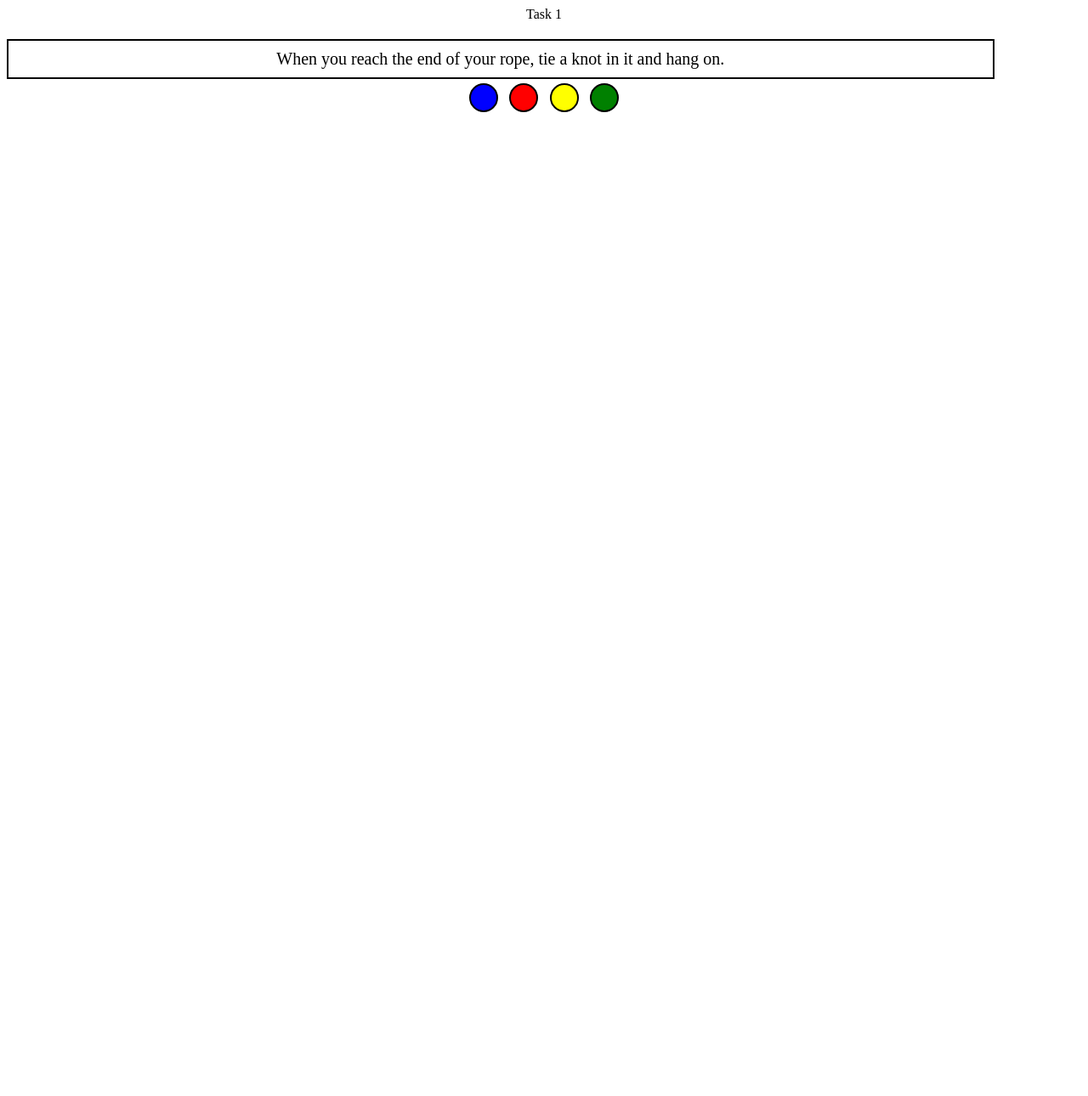
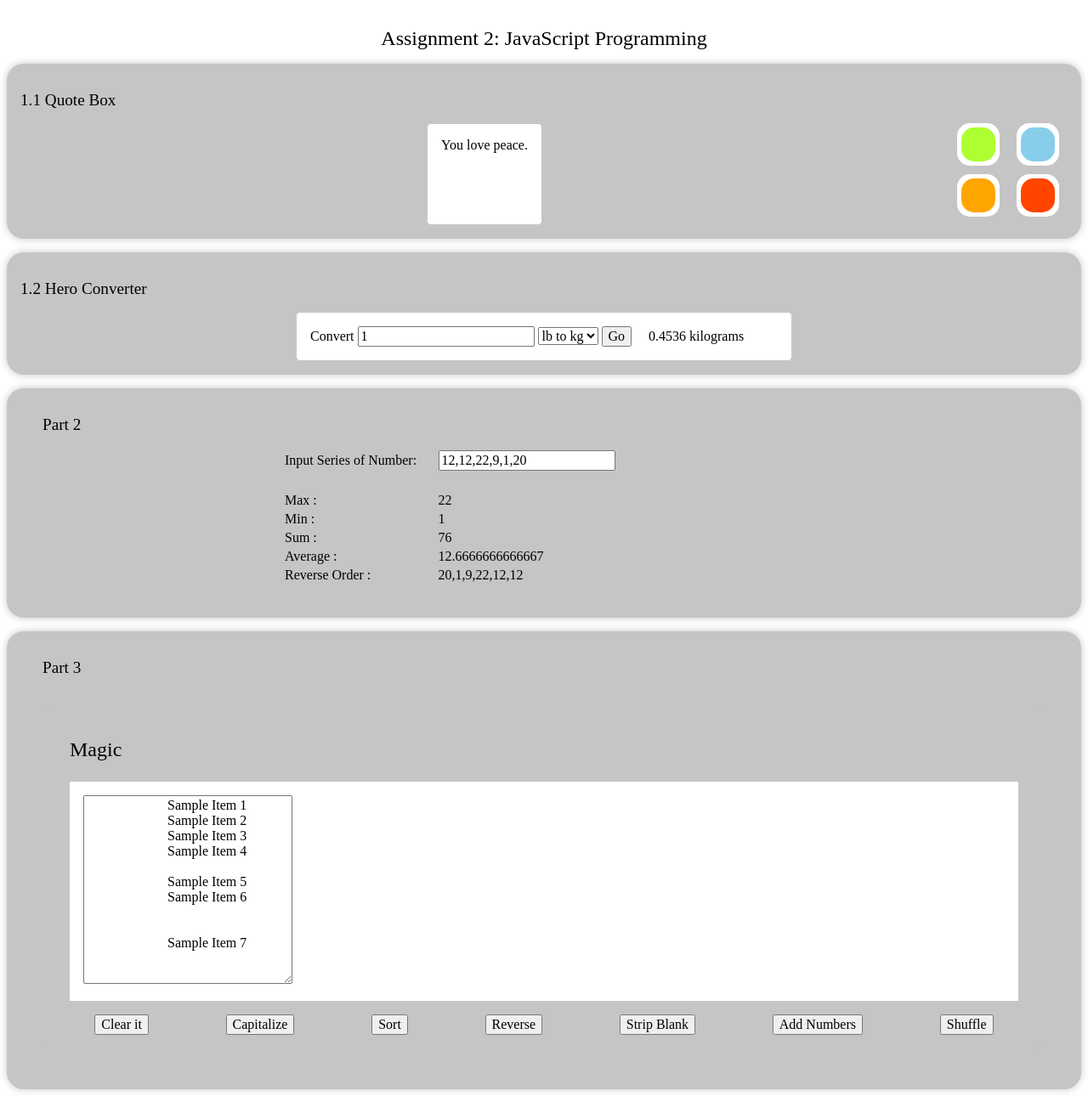
Before and after one commit to mah-moh/cse391_lab, a plain HTML site: page lab2/index.html in a window 1280 px wide. Shown: the whole page at 85% size. Before the commit the page ends 800 px from the top, so only its background shows below. Drawn offline with Linux system fonts and the light colour scheme.

Commit message:
lab 2 added

```diff
--- /dev/null
+++ b/lab2/css/style.css
@@ -0,0 +1,167 @@
+* {
+    font-family: serif;
+    font-weight: 400;
+    font-size: 1em;
+}
+
+.container {
+    width: 100%;
+    margin: 0 auto;
+}
+
+.title {
+    font-size: 1.5em;
+    margin-top: 2rem;
+    text-align: center;
+}
+
+.sub-title {
+    font-size: 1.2em;
+    margin-top: 1rem;
+}
+
+.hero-converter,
+.quote-container {
+    max-width: 550px;
+    border: 1px solid #C5C5C5;
+    padding: 1rem;
+    margin: 0 auto;
+    background-color: white;
+    border-radius: 5px;
+    /* display: flex; */
+    /* justify-content: space-between; */
+}
+
+.box {
+    width: 50px;
+    height: 50px;
+    background-color: white;
+    border-radius: 15px;
+    display: flex;
+    justify-content: center;
+    align-items: center;
+    margin: 0 10px 10px 10px;
+}
+
+.box-1,
+.box-2,
+.box-3,
+.box-4 {
+    width: 40px;
+    height: 40px;
+    border-radius: 15px;
+}
+
+.box-1 {
+    background-color: greenyellow;
+}
+
+.box-2 {
+    background-color: orange;
+}
+
+.box-3 {
+    background-color: skyblue;
+}
+
+.box-4 {
+    background-color: orangered;
+}
+
+#result {
+    padding-left: 1rem;
+}
+
+.part-3-container {
+    padding-bottom: 12rem;
+}
+
+.magic-container {
+    background-color: #C5C5C5;
+    padding: 1rem;
+    margin: 2rem 0;
+    border-radius: 10px;
+}
+
+h3 {
+    font-size: 1.5rem;
+    padding: 0 1rem;
+}
+
+li {
+    list-style-type: none;
+}
+
+#li-5 {
+    margin-top: 1rem;
+}
+
+#li-7 {
+    margin-top: 2rem;
+}
+
+.magic-body {
+    margin: 1rem;
+    background-color: white;
+    padding: 1rem;
+}
+
+.btn-container {
+    display: flex;
+    justify-content: space-around;
+}
+
+@media (max-width:576px) {
+    .container {
+        max-width: 540px;
+    }
+}
+
+@media (max-width:768px) {
+    .container {
+        max-width: 720px;
+    }
+}
+
+@media (min-width:992px) {
+    .container {
+        max-width: 960px;
+    }
+}
+
+@media (min-width:1200px) {
+    .container {
+        max-width: 1180px;
+    }
+}
+
+.q-container {
+    background-color: #C5C5C5;
+    border-radius: 20px;
+    padding: 1rem;
+    box-shadow: 0 0 10px #C5C5C5;
+}
+
+.h-container {
+    background-color: #C5C5C5;
+    border-radius: 20px;
+    padding: 1rem;
+    margin-top: 1rem;
+    box-shadow: 0 0 10px #C5C5C5;
+}
+
+.part-2-container{
+    background-color: #C5C5C5;
+    border-radius: 20px;
+    padding: 1rem;
+    margin-top: 1rem;
+    box-shadow: 0 0 10px #C5C5C5;
+}
+
+.part-3-container {
+    background-color: #C5C5C5;
+    border-radius: 20px;
+    padding: 1rem;
+    margin-top: 1rem;
+    box-shadow: 0 0 10px #C5C5C5;
+}
--- a/lab2/index.html
+++ b/lab2/index.html
@@ -1,18 +1,162 @@
 <!DOCTYPE html>
-<html>
-    <head>
-        <title>Lab assignment 2</title>
-        <link rel="stylesheet" href="style.css">
-    </head>
-    <body>
-        <center>Task 1</center>
-        <div id="qoute"></div>
-        <div id="color_picker">
-            <div class="colors" id="color_blue" style="background: blue;"></div>
-            <div class="colors" id="color_red" style="background: red;"></div>
-            <div class="colors" id="color_yellow" style="background: yellow;"></div>
-            <div class="colors" id="color_green" style="background: green;"></div>
+<html lang="en">
+
+<head>
+    <meta charset="UTF-8">
+    <meta http-equiv="X-UA-Compatible" content="IE=edge">
+    <meta name="viewport" content="width=device-width, initial-scale=1.0">
+
+    <!-- Style Sheet -->
+    <link rel="stylesheet" href="css/style.css">
+
+    <title>BRACU CSE391 Assignment 2</title>
+</head>
+
+<body onload="generateQuote()">
+    <!-- Quote Box -->
+    <div class="quote-box-container">
+        <h1 class="title">Assignment 2: JavaScript Programming</h1>
+        <div class="q-container">
+            <h2 class="sub-title">1.1 Quote Box</h2>
+            <div style="display:flex">
+                <div id="quote-container" class="quote-container">
+                    <span id="quote"></span>
+                </div>
+                <div class="">
+                    <div onclick="changeStyle('box1')" class="box">
+                        <div class="box-1"></div>
+                    </div>
+                    <div onclick="changeStyle('box2')" class="box">
+                        <div class="box-2"></div>
+                    </div>
+                </div>
+
+                <div class="">
+                    <div onclick="changeStyle('box3')" class="box">
+                        <div class="box-3"></div>
+                    </div>
+                    <div onclick="changeStyle('box4')" class="box">
+                        <div class="box-4"></div>
+                    </div>
+                </div>
+            </div>
         </div>
-        <script src="index.js"></script>
-    </body>
+    </div>
+
+    <!-- Hero Converter -->
+    <div class="hero-converter-container">
+        <div class="h-container">
+            <h2 class="sub-title">1.2 Hero Converter</h2>
+
+            <div class="hero-converter">
+                <label for="unit">Convert</label>
+                <input type="text" id="unit" name="unit" value="1">
+
+                <select name="convert-to" id="converter">
+                    <option value="lb_to_kg">lb to kg</option>
+                    <option value="kg_to_lb">kg to lb</option>
+                </select>
+
+                <input type="submit" onclick="convert(converter.value, unit.value)" value="Go">
+
+                <span id="result">0.4536 kilograms</span>
+            </div>
+        </div>
+    </div>
+
+    <!-- Part 2 -->
+    <div class="part-2-container">
+        <div class="container">
+            <h2 class="sub-title">Part 2</h2>
+        </div>
+        <table width="50%" border="0" align="center">
+            <tr>
+                <td width="13%">Input Series of Number:</td>
+                <td width="29%"><input onkeyup="calculate()" name="box1" type="text" id="box1" value="12,12,22,9,1,20" /></td>
+            </tr>
+            <tr>
+                <td>&nbsp;</td>
+                <td></td>
+            </tr>
+            <tr>
+                <td>Max :</td>
+                <td>
+                    <div id="max">22</div>
+                </td>
+            </tr>
+            <tr>
+                <td>Min :</td>
+                <td>
+                    <div id="min">1</div>
+                </td>
+            </tr>
+            <tr>
+                <td>Sum :</td>
+                <td>
+                    <div id="sum">76</div>
+                </td>
+            </tr>
+            <tr>
+                <td>Average :</td>
+                <td>
+                    <div id="avg">12.6666666666667</div>
+                </td>
+            </tr>
+            <tr>
+                <td>Reverse Order :</td>
+                <td>
+                    <div id="reverse">20,1,9,22,12,12</div>
+                </td>
+            </tr>
+            <tr>
+                <td>&nbsp;</td>
+                <td></td>
+            </tr>
+        </table>
+    </div>
+
+    <!-- Part 3 -->
+    <div class="part-3-container">
+        <div class="container">
+            <h2 class="sub-title">Part 3</h2>
+            <div class="magic-container">
+                <h3>Magic</h3>
+                <div class="magic-body">
+                    <textarea name="" id="text-area" cols="25" rows="12">
+                        Sample Item 1
+                        Sample Item 2
+                        Sample Item 3
+                        Sample Item 4
+
+                        Sample Item 5
+                        Sample Item 6
+
+
+                        Sample Item 7
+                    </textarea>
+                    <!-- <ul>
+                        <li id="li-1" class="lists">Sample Item 1</li>
+                        <li id="li-2" class="lists">Sample Item 2</li>
+                        <li id="li-3" class="lists">Sample Item 3</li>
+                        <li id="li-4" class="lists">Sample Item 4</li>
+                        <li id="li-5" class="lists">Sample Item 5</li>
+                        <li id="li-6" class="lists">Sample Item 6</li>
+                        <li id="li-7" class="lists">Sample Item 7</li>
+                    </ul> -->
+                </div>
+                <div class="btn-container">
+                    <button onclick="deleteAll()">Clear it</button>
+                    <button onclick="capitalize()">Capitalize</button>
+                    <button onclick="sort()">Sort</button>
+                    <button onclick="reverse()">Reverse</button>
+                    <button onclick="stripBlank()">Strip Blank</button>
+                    <button onclick="addNumbers()">Add Numbers</button>
+                    <button onclick="shuffle()">Shuffle</button>
+                </div>
+            </div>
+        </div>
+    </div>
+    <script src="js/script.js"></script>
+</body>
+
 </html>
--- a/lab2/index.js
+++ /dev/null
@@ -1,35 +0,0 @@
-const qoutes = [
-    'The greatest glory in living lies not in never falling, but in rising every time we fall.',
-    'The way to get started is to quit talking and begin doing.',
-    'Your time is limited, so don’t waste it living someone else’s life.',
-    'If life were predictable it would cease to be life, and be without flavor.',
-    'If you set your goals ridiculously high and it’s a failure, you will fail above everyone else’s success.',
-    'Life is what happens when you’re busy making other plans.',
-    'Spread love everywhere you go. Let no one ever come to you without leaving happier.',
-    'When you reach the end of your rope, tie a knot in it and hang on.',
-]
-
-const qoute = document.getElementById('qoute');
-
-qoute.innerHTML = qoutes[Math.floor(Math.random() * qoutes.length)]
-
-
-document.getElementById("color_blue").onclick = function() {
-    qoute.style.color = "skyblue";
-    qoute.style.background = "blue"
-}
-
-document.getElementById("color_red").onclick = function() {
-    qoute.style.color = "pink";
-    qoute.style.background = "red"
-}
-
-document.getElementById("color_yellow").onclick = function() {
-    qoute.style.color = "red";
-    qoute.style.background = "yellow"
-}
-
-document.getElementById("color_green").onclick = function() {
-    qoute.style.color = "black";
-    qoute.style.background = "green"
-}
--- /dev/null
+++ b/lab2/js/script.js
@@ -0,0 +1,156 @@
+function generateQuote() {
+    var quotes = ["Your talents will be recognized and suitably rewarded.", "He who hurries cannot walk with dignity.", "Your success in life must be earned with earnest efforts.", "You love peace.", "A friend asks only for your time and not your money.", "You will soon inherit a piece of land.", "Your luck is about to change.", "Things will soon go your way.", "He who stands on toilet is high on pot.", "Everybody is ignorant, only on different subjects.", "Fortune favors the brave.", "There is nothing permanent except change.", "You haven't failed until you give up."];
+    var length = quotes.length;
+    var number = Math.floor(Math.random() * (length - 1 - 0 + 1)) + 0;
+    document.getElementById('quote').innerText = quotes[number];
+}
+
+function changeStyle(box) {
+
+    if (box === 'box1') {
+        document.getElementById('quote-container').style.color = 'blue';
+        document.getElementById('quote-container').style.borderColor = 'blue';
+        document.getElementById('quote-container').style.backgroundColor = 'greenyellow';
+        document.getElementById('quote-container').style.fontSize = '14px';
+        document.getElementById('quote-container').style.fontFamily = 'Serif';
+    }
+    else if (box === 'box2') {
+        document.getElementById('quote-container').style.color = 'red';
+        document.getElementById('quote-container').style.border = 'red';
+        document.getElementById('quote-container').style.backgroundColor = 'orange';
+        document.getElementById('quote-container').style.fontSize = '16px';
+        document.getElementById('quote-container').style.fontFamily = 'Arial';
+    }
+    else if (box === 'box3') {
+        document.getElementById('quote-container').style.color = 'yellow';
+        document.getElementById('quote-container').style.borderColor = 'yellow';
+        document.getElementById('quote-container').style.backgroundColor = 'skyblue';
+        document.getElementById('quote-container').style.fontSize = '12px';
+        document.getElementById('quote-container').style.fontFamily = 'Lucida Sans';
+    }
+    else {
+        document.getElementById('quote-container').style.color = 'purple';
+        document.getElementById('quote-container').style.borderColor = 'purple';
+        document.getElementById('quote-container').style.backgroundColor = 'goldenrod';
+        document.getElementById('quote-container').style.fontSize = '18px';
+        document.getElementById('quote-container').style.fontFamily = 'Times New Romans';
+    }
+}
+
+function convert(converter, unit) {
+
+    // convert kg to pound
+    if (converter == "kg_to_lb") {
+        var kg = unit;
+        var pound = kg * 2.2046;
+
+        document.getElementById("result").innerText = pound.toFixed(4) + " pound";
+    }
+
+    // convert pound to kg
+    else {
+        var pound = unit;
+        var kg = pound / 2.2046;
+
+        document.getElementById("result").innerText = kg.toFixed(4) + " kilograms";
+    }
+}
+
+function calculate() {
+    var values = document.getElementById('box1').value.split(/,/g);
+    var sum = values.reduce(function (a, b) { return parseInt(a) + parseInt(b); });
+    document.querySelector('#max').innerHTML = values.max();
+    document.querySelector('#min').innerHTML = values.min();
+    document.querySelector('#sum').innerHTML = sum;
+    document.querySelector('#avg').innerHTML = (sum / values.length).toFixed(13);
+    document.querySelector('#reverse').innerHTML = values.reverse().join(',');
+}
+
+Array.prototype.max = function () {
+    return Math.max.apply(null, this);
+};
+
+Array.prototype.min = function () {
+    return Math.min.apply(null, this);
+};
+
+function deleteAll(){
+    document.getElementById('text-area').value = '';
+}
+
+function capitalize() {
+    //  Converts the text to upper/lower case. Button will work as toggle.
+    var text = document.getElementById('text-area').value;
+    var lines = text.split('\n');
+    var newLines = [];
+    for (var i = 0; i < lines.length; i++) {
+        newLines.push(lines[i].toUpperCase());
+    }
+    document.getElementById('text-area').value = newLines.join('\n');
+}
+
+function sort(){
+    // rearranges the lines into sorted alphabetical order
+    var text = document.getElementById('text-area').value;
+    var lines = text.split('');
+    var newLines = [];
+
+    for (var i = 0; i < lines.length; i++) {
+        newLines.push(lines[i].toLowerCase());
+        // let newLines = text.split('').sort().join('');
+    //     document.getElementById('text-area').value = newLines;
+    }
+    newLines.sort();
+    document.getElementById('text-area').value = newLines.join('');
+    // document.getElementById('text-area').value = text.split('').sort().join('');
+
+}
+
+function reverse (){
+    var text = document.getElementById('text-area').value;
+    var lines = text.split('\n');
+    var newLines = [];
+    for (var i = 0; i < lines.length; i++) {
+        newLines.push(lines[i].split('').reverse().join(''));
+    }
+    document.getElementById('text-area').value = newLines.join('\n');
+}
+
+function addNumbers() {
+    // Places a number in front of each line, such as "1. " (Ignore previous numbers in front of them.)
+    var text = document.getElementById('text-area').value;
+    var lines = text.split('\n');
+    var newLines = [];
+    for (var i = 0; i < lines.length; i++) {
+        newLines.push((i + 1) + '. ' + lines[i]);
+    }
+    document.getElementById('text-area').value = newLines.join('\n');
+}
+
+function stripBlank () {
+    // removes any empty lines from the text area also remove empty space at beginning and end of each line
+    var text = document.getElementById('text-area').value;
+    var lines = text.split('\n');
+    var newLines = [];
+    for (var i = 0; i < lines.length; i++) {
+        if (lines[i].trim() != '') {
+            newLines.push(lines[i].trim());
+        }
+    }
+    document.getElementById('text-area').value = newLines.join('\n');
+}
+
+function shuffle(){
+    // Rearranges the lines into a random order. Js do not have this built in, use Math.random().
+    var text = document.getElementById('text-area').value;
+    var lines = text.split('\n');
+    var newLines = [];
+    for (var i = 0; i < lines.length; i++) {
+        newLines.push(lines[i].trim());
+    }
+    newLines.sort(function () {
+        return 0.5 - Math.random();
+    }
+    );
+    document.getElementById('text-area').value = newLines.join('\n');
+}
--- a/lab2/style.css
+++ /dev/null
@@ -1,26 +0,0 @@
-#qoute {
-    display: flex;
-    justify-content: center;
-    margin-top: 20px;
-    font-size: 20px;
-    padding: 10px;
-    border: 2px solid black;
-    width: 90%
-}
-
-#color_picker {
-    display: flex;
-    justify-content: space-around;
-    margin: auto;
-    width: 15%;
-    margin-top: 5px;
-}
-
-#color_picker .colors {
-    display: block;
-    height: 30px;
-    width: 30px;
-    border: 2px solid black;
-    cursor: pointer;
-    border-radius: 20px;
-}
```
Also changed, not shown: 1 other file.
